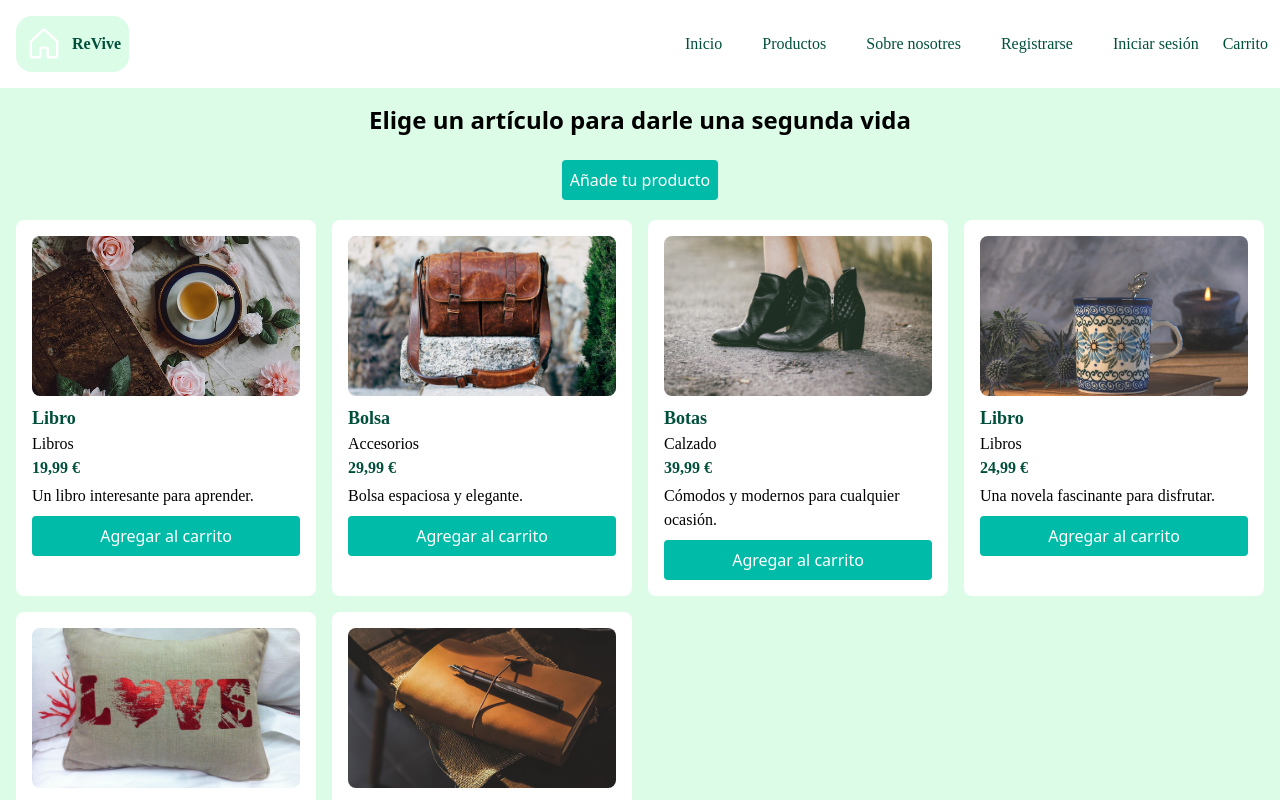
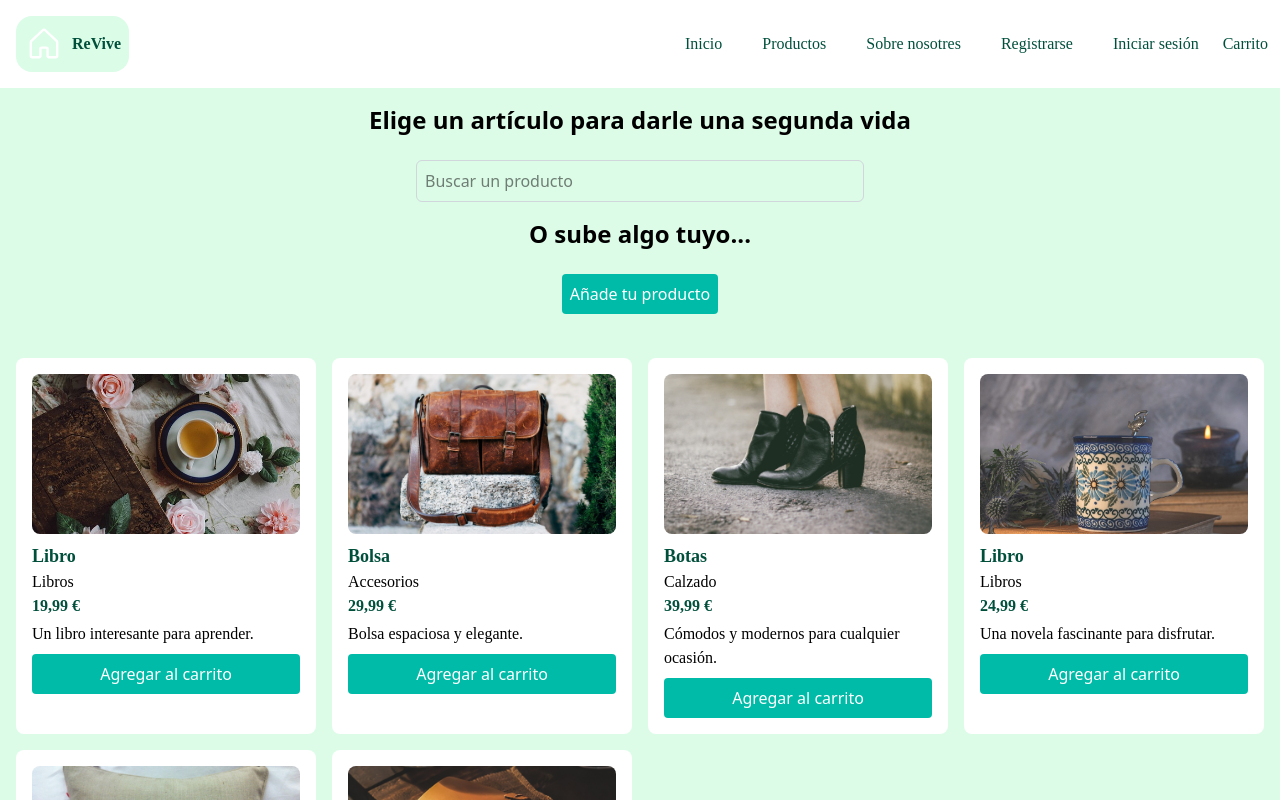
Before and after one commit to Hackathon-ReVive/ReVive-front, a React (Vite) app: page /products in a window 1280 px wide. Shown: the top 800 px of the page. Built offline with nearby package versions, Linux system fonts and the light colour scheme; no server answers.

Commit message:
feat(RV-49): Add search bar and product filter

```diff
--- a/src/pages/Products.jsx
+++ b/src/pages/Products.jsx
@@ -1,3 +1,4 @@
+import React, { useState } from "react";
 import Product from "../components/Product";
 import Button from "../components/Button";
 
@@ -11,18 +12,38 @@ function Products() {
       { id: 5, image: "/assets/product5.jpg", name: "Libro", price: 59.99, type: "Libros", description: "Un clásico de la literatura imprescindible." },
     ];
 
+    const [searchTerm, setSearchTerm] = useState("");
+    const filteredProducts = products.filter(product =>
+      product.name.toLowerCase().includes(searchTerm.toLowerCase()) ||
+      product.type.toLowerCase().includes(searchTerm.toLowerCase()) ||
+      product.description.toLowerCase().includes(searchTerm.toLowerCase())
+  );
+
     return (
             <>
                 <main className="container bg-[#DCFCE7] mx-auto p-4">
                     <h1 className="text-2xl font-bold text-center mb-6">Elige un artículo para darle una segunda vida</h1>
+                        <div className="flex justify-center mb-4">
+                          <input
+                          type="text"
+                          placeholder="Buscar un producto"
+                          value={searchTerm}
+                          onChange={(e) => setSearchTerm(e.target.value)}
+                          className="w-full max-w-md p-2 border border-gray-300 rounded-md focus:outline-none focus:ring-2 focus:ring-green-500"/>
+                        </div>
+                        <h1 className="text-2xl font-bold text-center mb-6">O sube algo tuyo...</h1>
+                            <div className="flex justify-center mb-6">
                             <Button
                               text="Añade tu producto"
                               onClick={() => window.location.href = '/add'}
                               className="mx-auto block bg-blue-500 hover:bg-blue-700 mb-5"/>
+                            </div>
                                 <section className="grid grid-cols-1 sm:grid-cols-1 md:grid-cols-3 lg:grid-cols-4 gap-4">
-                        {products.map((product) => (
-                        <Product key={product.id} {...product} />
-                        ))}
+                                  {filteredProducts.length > 0 ? (
+                                  filteredProducts.map((product) => <Product key={product.id} {...product} />)
+                                  ) : (
+                                  <p className="text-center col-span-full text-gray-600">No se han encontrado productos.</p>
+                                  )}
                                 </section>
                 </main>
           </>
```
Lines whose indentation alone changed are shown as unchanged.
